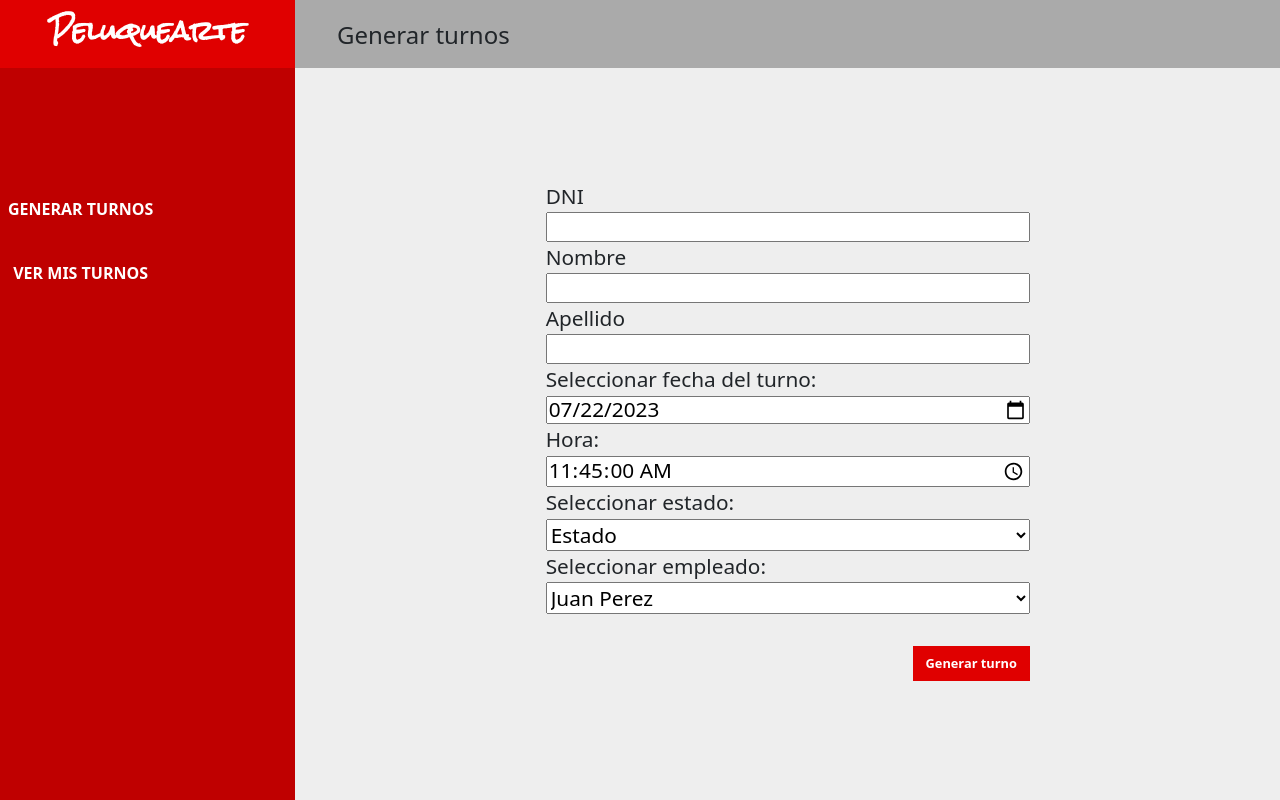
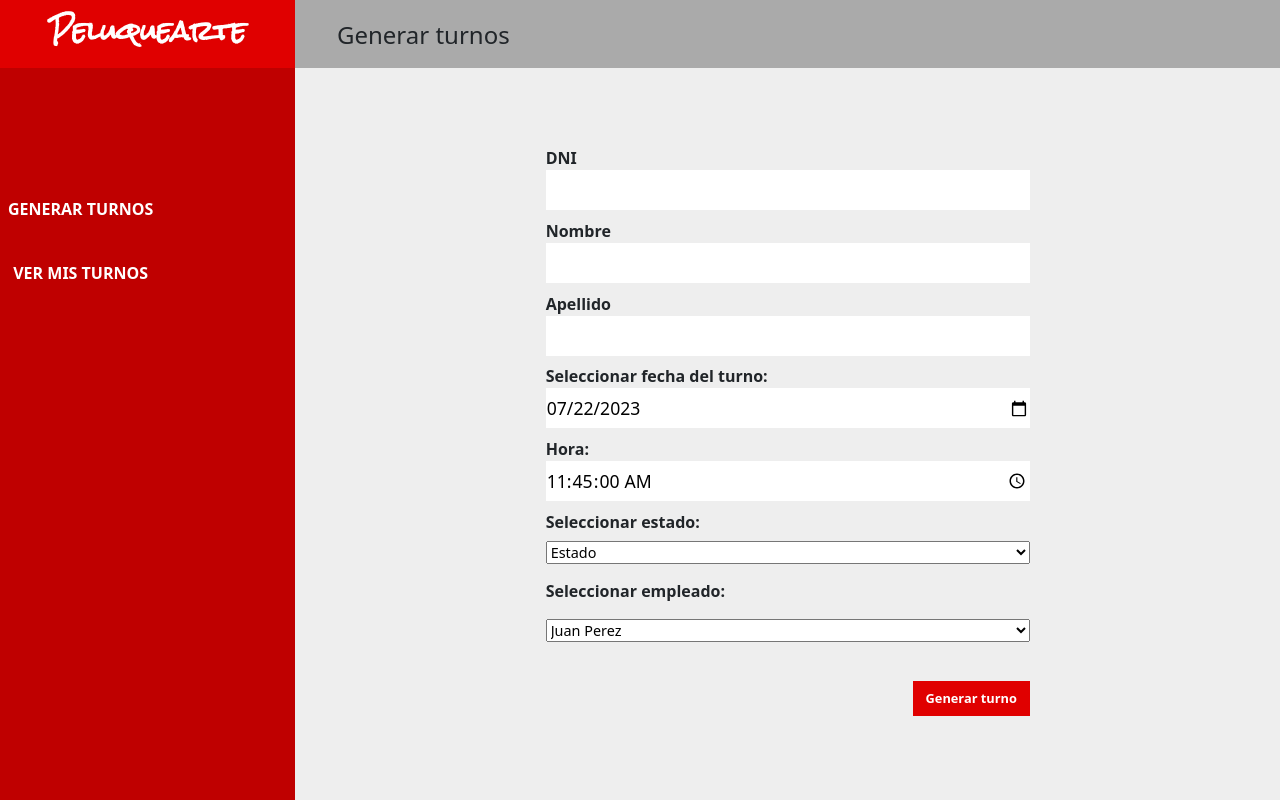
Before and after one commit to sjlozano77/peluquearte, a PHP site: page /turno.php in a window 1280 px wide. Run offline with PHP 8.4, Linux system fonts and the light colour scheme; data comes from the database, SQL or seed files in the repository.

Commit message:
Normaliza fuente de los labels de turno php y de los select

```diff
--- a/css/04.componentes/form/form-label.css
+++ b/css/04.componentes/form/form-label.css
@@ -2,3 +2,8 @@
     font-size: .9rem;
     margin: .5em 0;
 }
+
+.form__label--font-size-grande {
+    font-size: 1rem;
+    font-weight: 700;
+}
--- /dev/null
+++ b/css/04.componentes/form/form-select.css
@@ -0,0 +1,4 @@
+.form__select {
+    font-size: .9rem;
+    margin: .5em 0;
+}
--- a/turno.php
+++ b/turno.php
@@ -37,6 +37,7 @@ require("conexion/conectar.php");
     <link rel="stylesheet" href="css/04.componentes/form/form-datos.css">
     <link rel="stylesheet" href="css/04.componentes/form/form-input.css">
     <link rel="stylesheet" href="css/04.componentes/form/form-label.css">
+    <link rel="stylesheet" href="css/04.componentes/form/form-select.css">
     <link rel="stylesheet" href="css/04.componentes/form/form-botones.css">
     <link rel="stylesheet" href="css/04.componentes/form/form-botones-boton.css">
     <link rel="stylesheet" href="css/04.componentes/mensaje/mensaje-link.css">
@@ -65,25 +66,25 @@ require("conexion/conectar.php");
         <section class="main-contenido">
             <form  class="main-form form" action="bdd/registrar_reserva.php" method="post" id="formulario" name="formulario" autocomplete="off">
                 <section class="form__datos">
-                    <label>DNI</label>
-                    <input id="DNI" type="number" name="dni" autocomplete="off" >
-                    <label>Nombre</label>
-                    <input id="nombre"type="text" name="nombre" autocomplete="off">
-                    <label>Apellido</label>
-                    <input id="apellido"type="text" name="apellido" autocomplete="off" >
-                    <label>Seleccionar fecha del turno: </label>
-                    <input type="date" name="calendario"  value="2023-07-22" min="2018-01-01" max="2025-12-31" id= "dia">
-                    <label>Hora:</label>
-                    <input type="time" id="hora" name="hora" value="11:45:00" max="19:30:00" min="10:00:00" step="1" >
-                    <label>Seleccionar estado: </label>
-                    <select id="estado" name="estado">
+                    <label class="form__label--font-size-grande">DNI</label>
+                    <input class="form__input" id="DNI" type="number" name="dni" autocomplete="off" >
+                    <label class="form__label--font-size-grande">Nombre</label>
+                    <input class="form__input" id="nombre"type="text" name="nombre" autocomplete="off">
+                    <label class="form__label--font-size-grande">Apellido</label>
+                    <input class="form__input" id="apellido"type="text" name="apellido" autocomplete="off" >
+                    <label class="form__label--font-size-grande">Seleccionar fecha del turno: </label>
+                    <input class="form__input" type="date" name="calendario"  value="2023-07-22" min="2018-01-01" max="2025-12-31" id= "dia">
+                    <label class="form__label--font-size-grande">Hora:</label>
+                    <input class="form__input" type="time" id="hora" name="hora" value="11:45:00" max="19:30:00" min="10:00:00" step="1" >
+                    <label class="form__label--font-size-grande">Seleccionar estado: </label>
+                    <select class="form__select" id="estado" name="estado">
                         <option value="">Estado</option>
                         <option value="confirmado">confirmado</option>
                         <option value="reservado">reservado</option>
                         <option value="cancelado">cancelado</option>
                     </select>
-                    <label>Seleccionar empleado: </label>
-                    <select name="Id_empleado" id="Id_empleado">
+                    <label class="form__label form__label--font-size-grande">Seleccionar empleado: </label>
+                    <select class="form__select" name="Id_empleado" id="Id_empleado">
                         <?php
                             // Hacer la consulta incluyendo el campo id_empleado
                             $result = mysqli_query($conexion, 'SELECT id_empleado, Nombre, Apellido FROM empleado');
@@ -104,7 +105,7 @@ require("conexion/conectar.php");
                     </select>
                 </section>
                 <section class="form__botones">
-                    <input  class="form__botones__boton form__botones__boton--enviar" type="submit" value="Generar turno">
+                    <input class="form__botones__boton form__botones__boton--enviar" type="submit" value="Generar turno">
                 </section>
             </form>
 
```
Also changed, not shown: ver_mis_turnos.php (+0 -8 lines).
